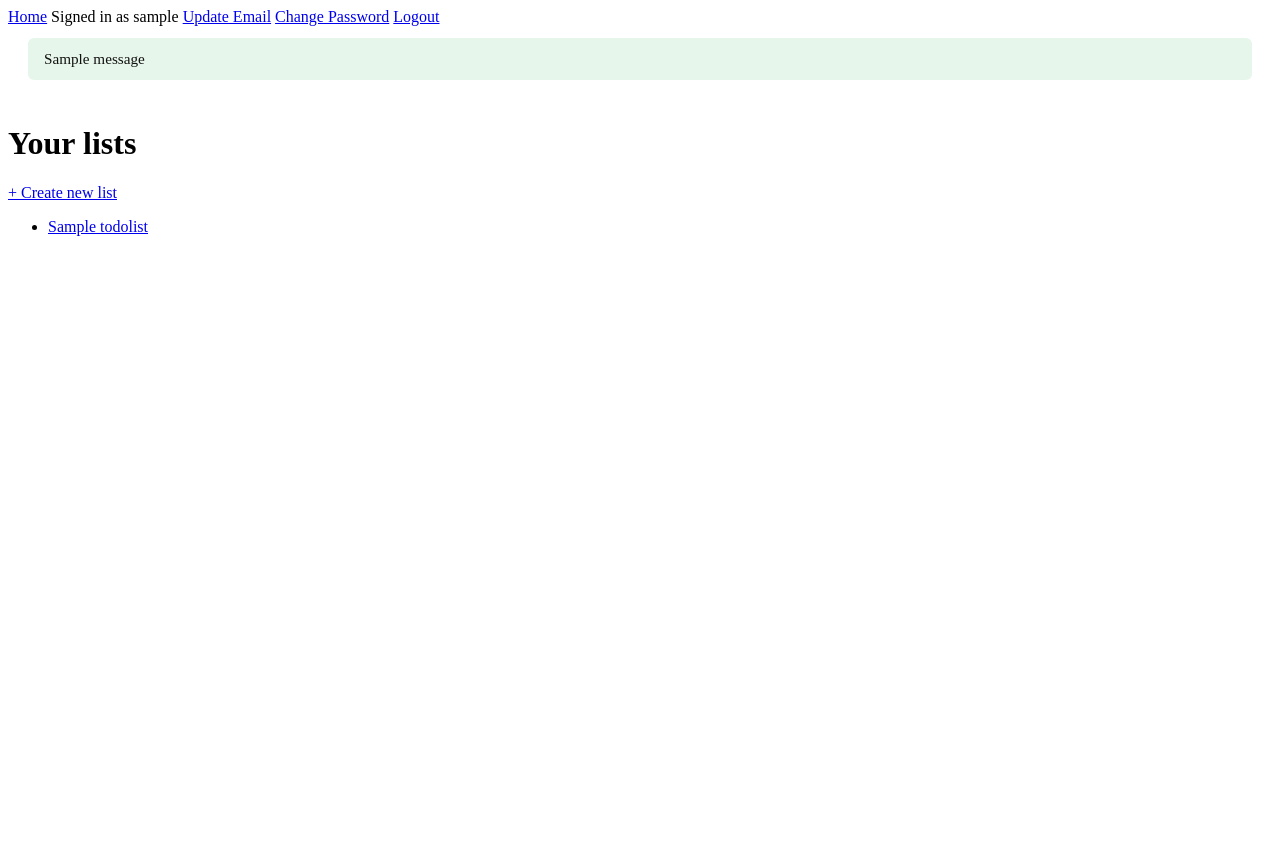
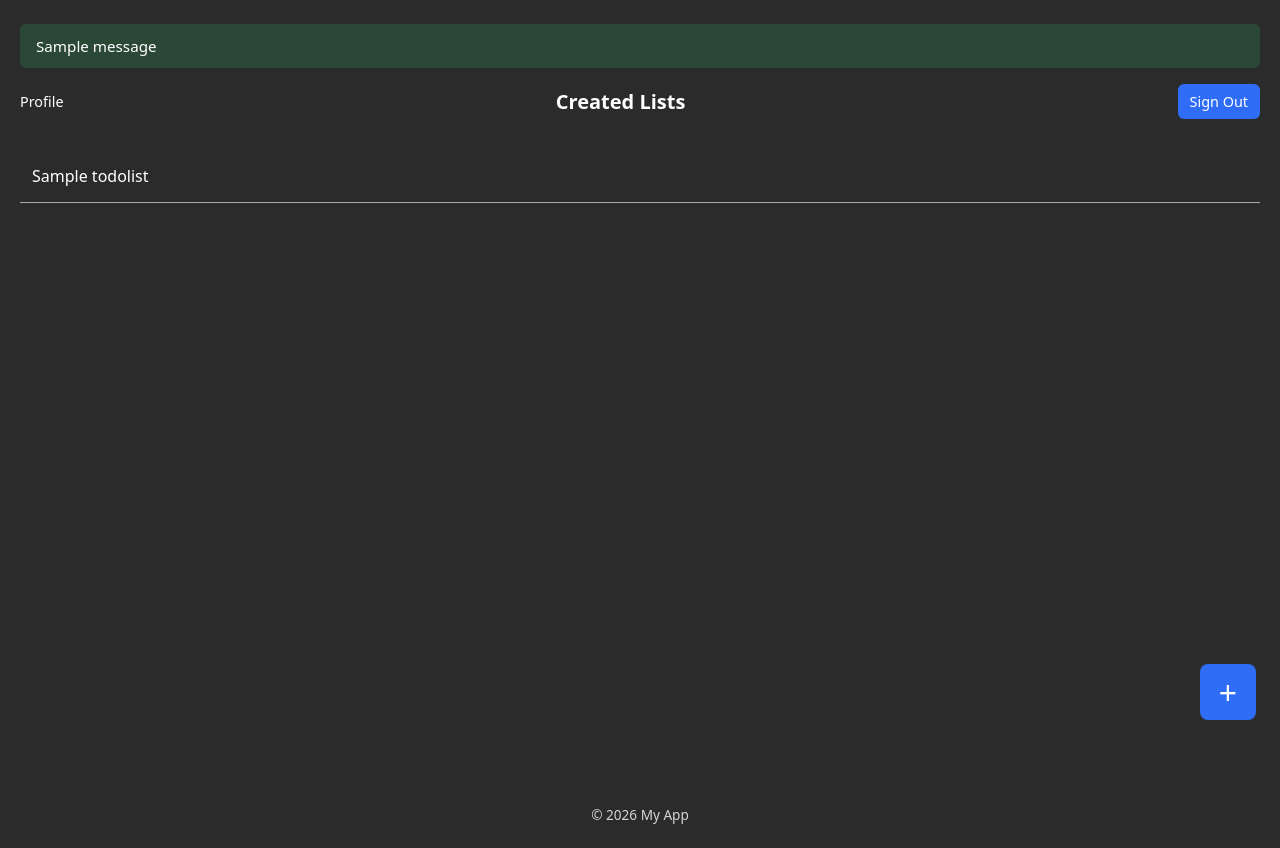
Before and after one commit to Shieldsx/capstone_project, a Django app: page /lists/ in a window 1280 px wide. Before the commit the page ends 236 px from the top, so only its background shows below. Run offline with Django 5.2, Linux system fonts and the light colour scheme; a user stored in the database is signed in; tables that the repository leaves empty hold one stand-in row (values such as "Sample post"); one stand-in notice (Sample message) is shown.

Commit message:
UI polish: task edit flow, scoped messages, delete confirmation styling

```diff
--- a/static/css/style.css
+++ b/static/css/style.css
@@ -43,11 +43,10 @@
     margin-bottom: 1rem;
 }
 
------------------------------------------------------------------------------
+/*-----------------------------------------------------------------------------*/
 
 /* Page baseline */
 body {
-    background: red !important;
     margin: 0;
     font-family: system-ui, -apple-system, Segoe UI, Roboto, Arial, sans-serif;
 }
@@ -75,6 +74,10 @@ body {
     flex-direction: column;
     gap: 1rem;
     margin-top: 2rem;
+}
+
+.auth__messages {
+    margin-top: 1rem;
 }
 
 .field label {
@@ -145,18 +148,124 @@ body {
 
 /* Messages to user (e.g. "Logged in successfully") */
 .messages {
-    padding: 0.75rem 1.25rem;
+    padding: 1rem 1.25rem;
 }
 
 .message {
     margin: 0 0 0.75rem 0;
     padding: 0.75rem 1rem;
     border-radius: 6px;
-    background: #f2f2f2;
-    color: #111;
     font-size: 0.95rem;
+    background: rgba(255, 255, 255, 0.10);
+    color: #fff;
 }
 
 .message.success {
-    background: #e7f6ea;
+    background: rgba(46, 204, 113, 0.18);
 }
+
+/* ---------------- Dashboard ---------------- */
+
+.dashboard {
+    min-height: 100vh;
+    background: #2b2b2b;
+    color: #fff;
+    padding: 1.5rem 1.25rem;
+    position: relative;
+    display: flex;
+    flex-direction: column;
+}
+
+.dashboard__messages {
+    margin: 0 0 1rem 0;
+}
+
+.dashboard__messages .message {
+    margin: 0;
+    background: rgba(255, 255, 255, 0.12);
+    color: #fff;
+    border-radius: 6px;
+    padding: 0.75rem 1rem;
+}
+
+.dashboard__messages .message.success {
+    background: rgba(46, 204, 113, 0.18);
+}
+
+/* Top Nav */
+.dashboard__nav {
+    display: flex;
+    align-items: center;
+    justify-content: space-between;
+}
+
+.dashboard__nav h1 {
+    margin: 0;
+    font-size: 1.25rem;
+}
+
+.dashboard__nav a {
+    color: #fff;
+    text-decoration: none;
+    font-size: 0.9rem;
+}
+
+.btn--small {
+    width: auto;
+    padding: 0.5rem 0.75rem;
+    font-size: 0.85rem;
+}
+
+/* Lists Section */
+.dashboard__lists {
+    margin-top: 2rem;
+    display: flex;
+    flex-direction: column;
+    gap: 1.25rem;
+}
+
+.list-card {
+    display: block;
+    padding: 0.9rem 0.75rem;
+    border-bottom: 1px solid #aaa;
+    color: #fff;
+    text-decoration: none;
+    font-size: 1rem;
+}
+
+/* Empty State */
+.empty-state {
+    opacity: 0.8;
+}
+
+/* Floating Action Button */
+.fab {
+    position: fixed;
+    bottom: 80px;
+    right: 24px;
+    background: #2f6df6;
+    color: #fff;
+    width: 56px;
+    height: 56px;
+    border-radius: 8px;
+    display: flex;
+    align-items: center;
+    justify-content: center;
+    font-size: 2rem;
+    text-decoration: none;
+}
+
+/* Footer */
+.dashboard__footer {
+    margin-top: auto;
+    text-align: center;
+    font-size: 0.85rem;
+    opacity: 0.8;
+    padding-top: 2rem;
+}
+
+/* Delete button */
+.btn--danger {
+    background: #c0392b;
+    color: #fff;
+}
--- a/templates/base.html
+++ b/templates/base.html
@@ -11,6 +11,7 @@
 
 {% if user.is_authenticated %}
 <header>
+    {% block global_nav %}
     <nav>
         <a href="{% url 'todo:list_index' %}">Home</a>
 
@@ -19,9 +20,11 @@
         <a href="{% url 'account_change_password' %}">Change Password</a>
         <a href="{% url 'account_logout' %}">Logout</a>
     </nav>
+    {% endblock %}
 </header>
 {% endif %}
 
+{% block messages_block %}
 {% if messages %}
 <div class="messages">
     {% for message in messages %}
@@ -29,6 +32,7 @@
     {% endfor %}
 </div>
 {% endif %}
+{% endblock %}
 
 <main>
     {% block content %}{% endblock %}
--- a/templates/todo/list_index.html
+++ b/templates/todo/list_index.html
@@ -1,24 +1,48 @@
 {% extends "base.html" %}
+
+{% block global_nav %}{% endblock %}
+{% block messages_block %}{% endblock %}
+
 {% block content %}
 
-<h1>Your lists</h1>
+<div class="dashboard">
 
-<p><a href="{% url 'todo:list_create' %}">+ Create new list</a></p>
+  <!-- Top Navigation -->
+  {% if messages %}
+    <div class="dashboard__messages">
+      {% for message in messages %}
+        <p class="message {{ message.tags }}">{{ message }}</p>
+      {% endfor %}
+    </div>
+  {% endif %}
 
+  <div class="dashboard__nav">
+    <a href="#">Profile</a>
+    <h1>Created Lists</h1>
+    <a href="{% url 'account_logout' %}" class="btn btn--primary btn--small">Sign Out</a>
+  </div>
 
-{% if lists %}
-  <ul>
-    {% for l in lists %}
-  <li>
-    <a href="{% url 'todo:list_detail' l.pk %}">
-      {{ l.name }}
-    </a>
-  </li>
-{% endfor %}
+  <!-- Lists -->
+  <div class="dashboard__lists">
+    {% if lists %}
+      {% for l in lists %}
+        <a href="{% url 'todo:list_detail' l.pk %}" class="list-card">
+          {{ l.name }}
+        </a>
+      {% endfor %}
+    {% else %}
+      <p class="empty-state">No lists yet.</p>
+    {% endif %}
+  </div>
 
-  </ul>
-{% else %}
-  <p>No lists yet.</p>
-{% endif %}
+  <!-- Floating Add Button -->
+  <a href="{% url 'todo:list_create' %}" class="fab">+</a>
+
+  <!-- Footer -->
+  <div class="dashboard__footer">
+    © 2026 My App
+  </div>
+
+</div>
 
 {% endblock %}
```
Also changed, not shown: templates/account/login.html (+9 -1 lines), templates/todo/list_detail.html (+36 -16 lines), templates/todo/task_confirm_delete.html (+20 -7 lines), templates/todo/task_form.html (+42 -7 lines), todo/views.py (+2 -8 lines).
